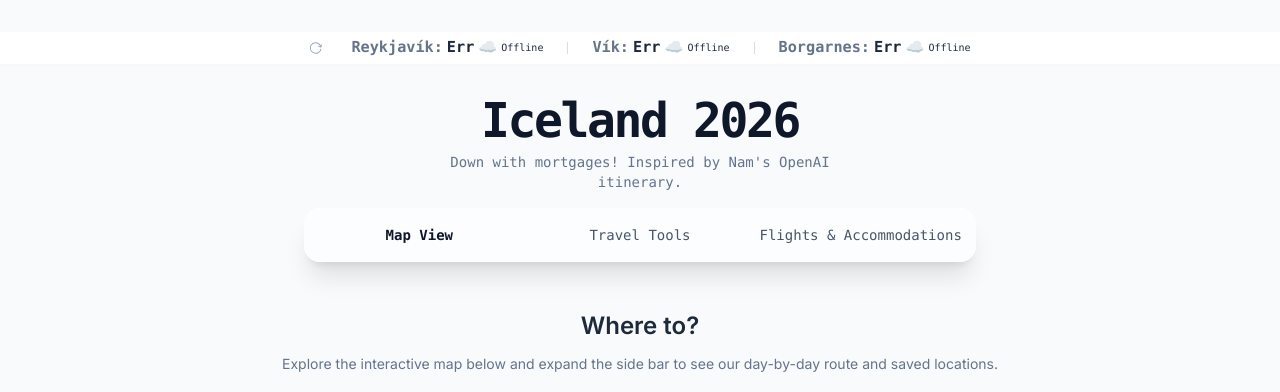
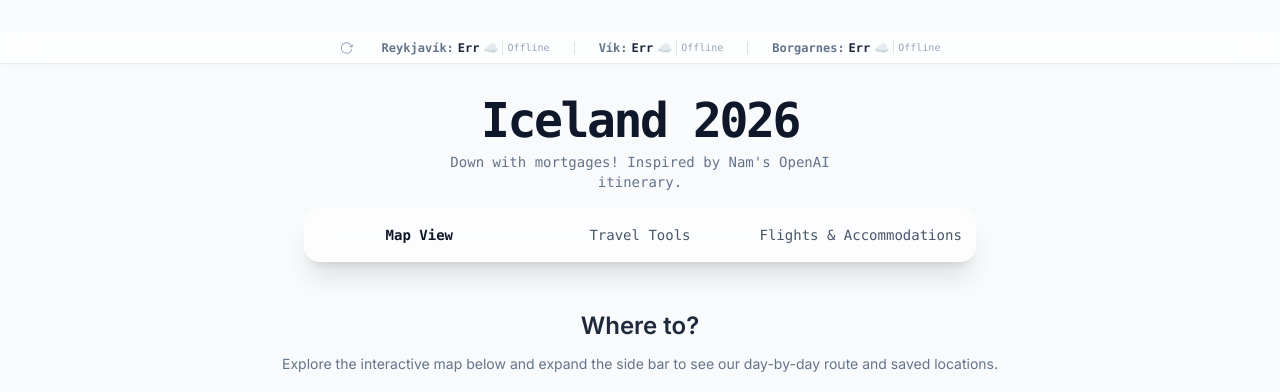
Before and after one commit to MilesNilges/iceland-2026, a website: page index.html in a window 1280 px wide. Shown: the top 392 px of the page. Drawn offline with nearby package versions, Linux system fonts and the light colour scheme; no server answers.

Commit message:
Fixed weather bar sizing on mobile devices
Updated weather ticker and icon links for better responsiveness and clarity.

```diff
--- a/index.html
+++ b/index.html
@@ -1,7 +1,7 @@
 <!DOCTYPE html>
 <html lang="en">
 <head>
-    <link rel="icon" type="image/jpg" href="favicon.jpg">
+    <link class="icon-file" rel="icon" type="image/jpg" href="favicon.jpg">
     <meta charset="UTF-8">
     <meta name="viewport" content="width=device-width, initial-scale=1.0">
     <title>Iceland 2026 | Family Trip Planner</title>
@@ -25,7 +25,7 @@
                     border: 1px solid rgba(255, 255, 255, 0.3);
                 }
 
-                /* Ultra-thin pinned top weather ticker */
+                /* Ultra-thin pinned top weather ticker - Fluid Spacing */
                 .thin-weather-bar {
                     position: relative;
                     top: 0;
@@ -36,15 +36,34 @@
                     display: flex;
                     align-items: center;
                     justify-content: center;
-                    gap: 1.5rem;
-                    background: rgb(255, 255, 255);
+                    background: rgba(255, 255, 255, 0.75);
                     backdrop-filter: blur(20px);
                     -webkit-backdrop-filter: blur(20px);
-                    border-bottom: 1px solid rgba(254, 254, 255, 0.8);
-                    box-shadow: 0 1px 4px rgba(21, 22, 22, 0.02);
-                    padding: 0 1rem;
+                    border-bottom: 1px solid rgba(226, 232, 240, 0.8);
+                    box-shadow: 0 1px 4px rgba(15, 23, 42, 0.02);
                     box-sizing: border-box;
-                    font-size: 0.95rem;
+                    white-space: nowrap;
+
+                    /* Fluid sizing */
+                    padding: 0 0.5rem;
+                    gap: 0.5rem;
+                    font-size: 0.65rem;
+                }
+
+                /* Responsive upgrades for larger viewports */
+                @media (min-width: 400px) {
+                    .thin-weather-bar {
+                        padding: 0 0.75rem;
+                        gap: 0.75rem;
+                        font-size: 0.7rem;
+                    }
+                }
+                @media (min-width: 640px) {
+                    .thin-weather-bar {
+                        padding: 0 1rem;
+                        gap: 1.5rem;
+                        font-size: 0.75rem;
+                    }
                 }
 
                 .weather-ticker-item {
@@ -185,10 +204,13 @@
 
         <!-- Reykjavik -->
         <a href="https://www.google.com/search?q=Reykjavik+iceland+weather" target="_blank" class="weather-ticker-item">
-            <span class="font-bold text-slate-500 font-mono">Reykjavík:</span>
+            <span class="font-bold text-slate-500 font-mono">
+                <span class="hidden md:inline">Reykjavík:</span>
+                <span class="md:hidden">REJK:</span>
+            </span>
             <span id="wt-temp-reyk" class="font-mono font-semibold text-slate-800">--°</span>
             <span id="wt-icon-reyk">☁️</span>
-            <span id="wt-wind-reyk" class="font-mono text-[10px]">--mph</span>
+            <span id="wt-wind-reyk" class="font-mono text-[10px] text-slate-400 hidden sm:inline border-l pl-1 border-slate-200">--mph</span>
         </a>
 
         <div class="ticker-divider"></div>
@@ -198,17 +220,20 @@
             <span class="font-bold text-slate-500 font-mono">Vík:</span>
             <span id="wt-temp-vik" class="font-mono font-semibold text-slate-800">--°</span>
             <span id="wt-icon-vik">☁️</span>
-            <span id="wt-wind-vik" class="font-mono text-[10px]">--mph</span>
+            <span id="wt-wind-vik" class="font-mono text-[10px] text-slate-400 hidden sm:inline border-l pl-1 border-slate-200">--mph</span>
         </a>
 
         <div class="ticker-divider"></div>
 
         <!-- Borgarnes -->
         <a href="https://www.google.com/search?q=Borgarnes+iceland+weather" target="_blank" class="weather-ticker-item">
-            <span class="font-bold text-slate-500 font-mono">Borgarnes:</span>
+            <span class="font-bold text-slate-500 font-mono">
+                <span class="hidden md:inline">Borgarnes:</span>
+                <span class="md:hidden">Borg:</span>
+            </span>
             <span id="wt-temp-borger" class="font-mono font-semibold text-slate-800">--°</span>
             <span id="wt-icon-borger">☁️</span>
-            <span id="wt-wind-borger" class="font-mono text-[10px]">--mph</span>
+            <span id="wt-wind-borger" class="font-mono text-[10px] text-slate-400 hidden sm:inline border-l pl-1 border-slate-200">--mph</span>
         </a>
     </div>
 
@@ -458,7 +483,7 @@
                         </div>
                     </div>
                     <div class="bg-slate-50/80 px-5 py-4 md:px-8 border-t border-slate-100 flex flex-col sm:flex-row justify-between items-center gap-3 sm:gap-0">
-                        <div id="ua138-update-time" class="text-[10px] text-slate-400 font-medium text-center sm:text-left">Source: UAL Live Grounding</div>
+                        <div id="ua138-update-time" class="text-[10px] text-slate-400 font-medium text-center m-0 sm:text-left">Source: UAL Live Grounding</div>
                         <div class="flex gap-4">
                             <a id="ua138-verify-link" href="https://www.google.com/search?q=UA138+flight+status" target="_blank" class="text-[10px] font-bold text-slate-400 hover:text-indigo-600 transition-colors">Verify on Google ↗</a>
                             <button onclick="refreshFlightStatus('UA138')" id="btn-refresh-ua138" class="text-[10px] font-bold text-indigo-600 hover:underline flex items-center gap-1 disabled:opacity-50">
```
